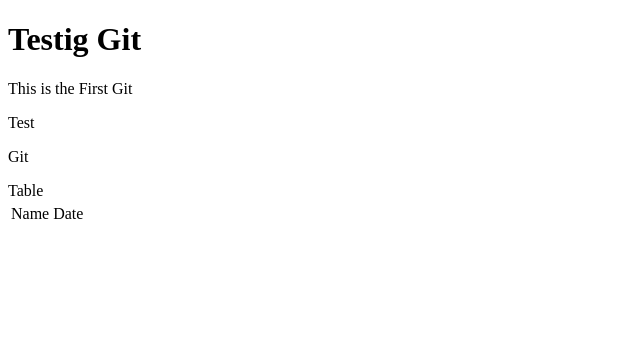
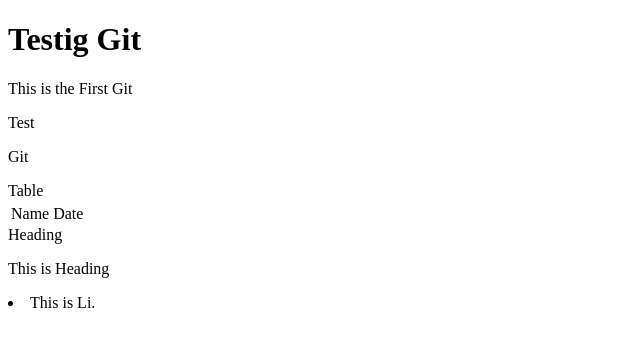
Before and after one commit to Lain171100/june, a plain HTML site: page index.html in a window 1280 px wide. Shown: the whole page, without its empty margins (0-640 px from the left). Drawn offline with Linux system fonts and the light colour scheme.

Commit message:
First Commit

```diff
--- a/index.html
+++ b/index.html
@@ -20,6 +20,12 @@
         <td>Name</td>
         <td>Date</td>
     </table>
+
+    <div>
+        Heading
+        <p>This is Heading</p>
+        <li>This is Li.</li>
+    </div>
 </body>
 
 </html>
```
